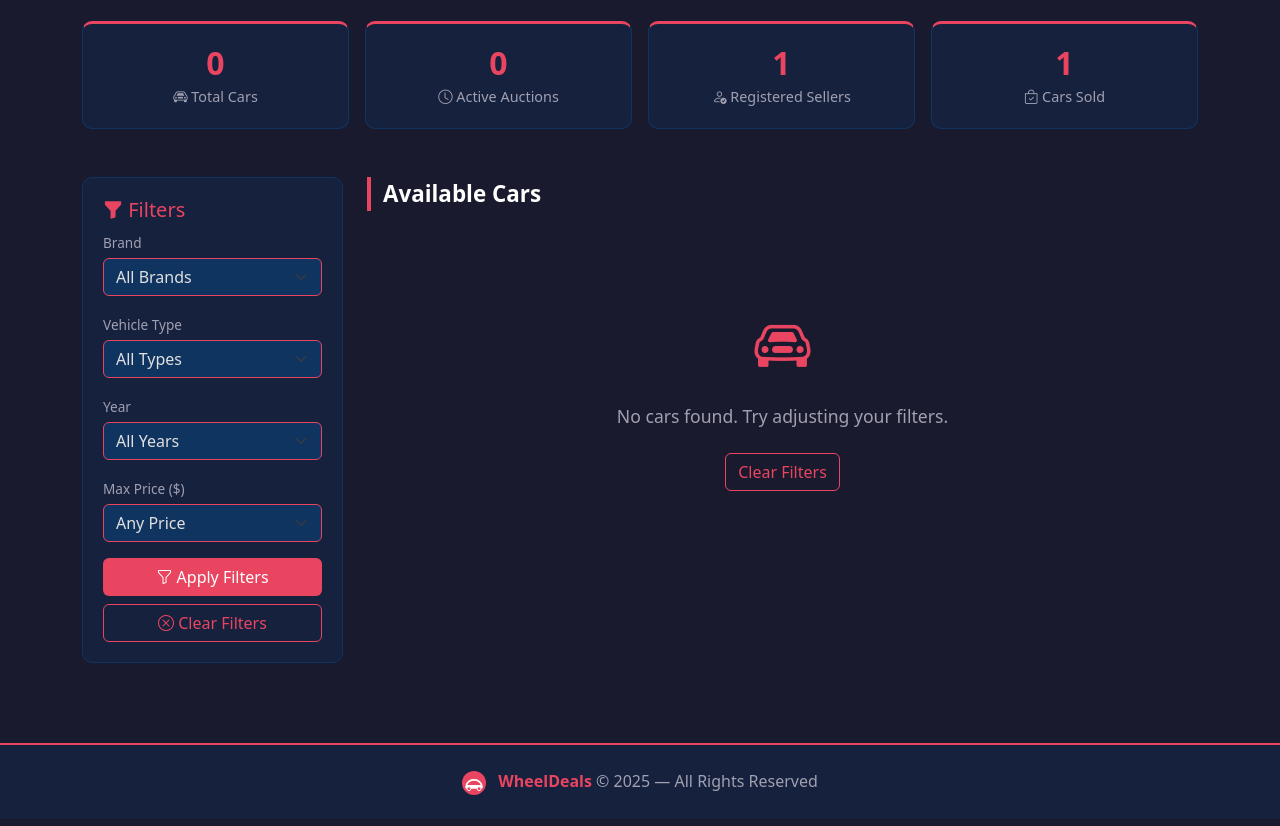
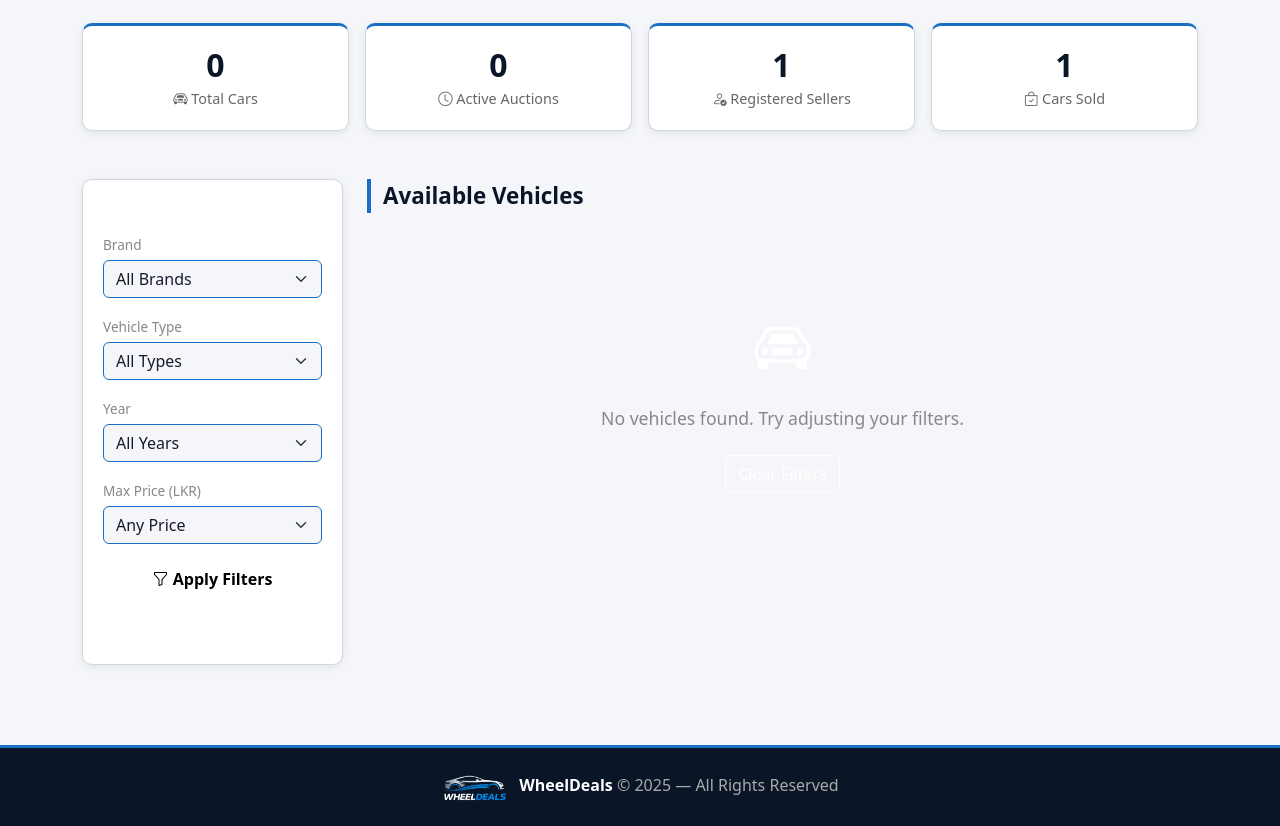
Before and after one commit to thisalirj-star/WheelDeals-Group-08, a Django app: page / in a window 1280 px wide. Shown: the part 549-1375 px from the top of the page. Run offline with Django 5.2, Linux system fonts and the light colour scheme; tables that the repository leaves empty hold one stand-in row (values such as "Sample post").

Commit message:
Update theme to match logo colors, change currency to LKR, update logo

```diff
--- a/home/templates/home/home.html
+++ b/home/templates/home/home.html
@@ -1,3 +1,4 @@
+{% load static %}
 <!DOCTYPE html>
 <html lang="en">
 <head>
@@ -8,34 +9,30 @@
     <link href="https://cdn.jsdelivr.net/npm/bootstrap-icons@1.10.0/font/bootstrap-icons.css" rel="stylesheet">
     <style>
     body {
-            background-color: #1a1a2e;
-            color: #e0e0e0;
+        background-color: #f4f6f9;
+        color: #1a1a2e;
     }
 
     /* NAVBAR */
     .navbar {
-            background-color: #16213e;
-            border-bottom: 2px solid #e94560;
+        background-color: #0a1628;
+        border-bottom: 3px solid #1a6fc4;
     }
-        .navbar-brand {
-            color: #e94560 !important;
-            font-weight: bold;
-            font-size: 1.5rem;
-            display: flex;
-            align-items: center;
-            gap: 10px;
+    .navbar-brand img {
+        height: 120px;
+        width: 250px;
+        object-fit: contain;
+    }
+    .navbar {
+        padding-top: 5px;
+        padding-bottom: 5px;
     }
     .nav-link {
-            color: #e0e0e0 !important;
+        color: #f0f0f0 !important;
+        font-weight: 500;
     }
     .nav-link:hover {
-            color: #e94560 !important;
-        }
-
-        /* LOGO */
-        .logo-icon {
-            width: 38px;
-            height: 38px;
+        color: #1a6fc4 !important;
     }
 
     /* HERO SECTION */
@@ -58,7 +55,7 @@
     .hero-overlay {
         position: absolute;
         inset: 0;
-            background: linear-gradient(to right, rgba(22,33,62,0.92) 50%, rgba(22,33,62,0.5));
+        background: linear-gradient(to right, rgba(10,22,40,0.95) 50%, rgba(10,22,40,0.6));
         z-index: 1;
     }
     .hero-content {
@@ -73,73 +70,78 @@
         line-height: 1.2;
     }
     .hero h1 span {
-            color: #e94560;
+        color: #1a6fc4;
     }
     .hero p {
-            color: #c0c0d0;
+        color: #cccccc;
         font-size: 1.1rem;
     }
 
     /* SEARCH BAR */
     .search-bar input {
-            background-color: rgba(15,52,96,0.9);
-            border: 1px solid #e94560;
-            color: #e0e0e0;
+        background-color: rgba(255,255,255,0.1);
+        border: 1px solid #1a6fc4;
+        color: #ffffff;
         border-radius: 8px 0 0 8px;
         height: 48px;
     }
-        .search-bar input::placeholder { color: #a0a0b0; }
+    .search-bar input::placeholder { color: #aaaaaa; }
     .search-bar input:focus {
-            background-color: rgba(15,52,96,0.9);
-            color: #e0e0e0;
-            border-color: #e94560;
+        background-color: rgba(255,255,255,0.15);
+        color: #ffffff;
+        border-color: #1a6fc4;
         box-shadow: none;
     }
     .search-bar button {
-            background-color: #e94560;
+        background-color: #1a6fc4;
         border: none;
         border-radius: 0 8px 8px 0;
-            color: white;
+        color: #ffffff;
         height: 48px;
         padding: 0 20px;
-            font-weight: 500;
+        font-weight: 600;
     }
-        .search-bar button:hover { background-color: #c73652; }
+    .search-bar button:hover {
+        background-color: #0a5aa8;
+    }
 
     /* FILTERS */
     .filter-section {
-            background-color: #16213e;
+        background-color: #ffffff;
         padding: 20px;
         border-radius: 10px;
-            border: 1px solid #0f3460;
+        border: 1px solid #d0d8e4;
         margin-bottom: 20px;
+        box-shadow: 0 2px 8px rgba(0,0,0,0.08);
     }
     .filter-section select {
-            background-color: #0f3460;
-            border: 1px solid #e94560;
-            color: #e0e0e0;
+        background-color: #f4f6f9;
+        border: 1px solid #1a6fc4;
+        color: #1a1a2e;
         border-radius: 6px;
     }
     .filter-section select:focus {
-            background-color: #0f3460;
-            color: #e0e0e0;
-            border-color: #e94560;
+        background-color: #f4f6f9;
+        color: #1a1a2e;
+        border-color: #0a5aa8;
         box-shadow: none;
     }
 
     /* CAR CARDS */
     .car-card {
-            background-color: #16213e;
-            border: 1px solid #0f3460;
+        background-color: #ffffff;
+        border: 1px solid #d0d8e4;
         border-radius: 12px;
         overflow: hidden;
-            transition: transform 0.2s, border-color 0.2s;
+        transition: transform 0.2s, border-color 0.2s, box-shadow 0.2s;
         cursor: pointer;
         height: 100%;
+        box-shadow: 0 2px 8px rgba(0,0,0,0.08);
     }
     .car-card:hover {
         transform: translateY(-5px);
-            border-color: #e94560;
+        border-color: #1a6fc4;
+        box-shadow: 0 8px 20px rgba(26,111,196,0.15);
     }
     .car-card img {
         width: 100%;
@@ -148,65 +150,67 @@
     }
     .car-card .card-body { padding: 15px; }
     .car-card .car-title {
-            color: #e0e0e0;
+        color: #0a1628;
         font-weight: bold;
         font-size: 1rem;
         margin-bottom: 4px;
     }
     .car-card .car-price {
-            color: #e94560;
+        color: #1a6fc4;
         font-weight: bold;
         font-size: 1.1rem;
     }
     .car-card .car-details {
-            color: #a0a0b0;
+        color: #666666;
         font-size: 0.85rem;
     }
     .badge-type {
-            background-color: #e94560;
-            color: white;
+        background-color: #0a1628;
+        color: #ffffff;
         font-size: 0.75rem;
         padding: 3px 10px;
         border-radius: 12px;
         display: inline-block;
+        font-weight: 600;
     }
 
     /* SUMMARY CARDS */
     .summary-card {
-            background-color: #16213e;
-            border: 1px solid #0f3460;
+        background-color: #ffffff;
+        border: 1px solid #d0d8e4;
         border-radius: 10px;
         padding: 20px;
         text-align: center;
-            border-top: 3px solid #e94560;
+        border-top: 3px solid #1a6fc4;
+        box-shadow: 0 2px 8px rgba(0,0,0,0.08);
     }
     .summary-card h3 {
-            color: #e94560;
+        color: #0a1628;
         font-size: 2rem;
         font-weight: bold;
         margin-bottom: 4px;
     }
     .summary-card p {
-            color: #a0a0b0;
+        color: #666666;
         margin: 0;
         font-size: 0.9rem;
     }
 
     /* SECTION TITLE */
     .section-title {
-            color: #ffffff;
+        color: #0a1628;
         font-weight: bold;
         font-size: 1.4rem;
-            border-left: 4px solid #e94560;
+        border-left: 4px solid #1a6fc4;
         padding-left: 12px;
         margin-bottom: 20px;
     }
 
     /* FOOTER */
     footer {
-            background-color: #16213e;
-            border-top: 2px solid #e94560;
-            color: #a0a0b0;
+        background-color: #0a1628;
+        border-top: 3px solid #1a6fc4;
+        color: #aaaaaa;
         padding: 24px 0;
         text-align: center;
         margin-top: 60px;
@@ -219,16 +223,7 @@
 <nav class="navbar navbar-expand-lg">
     <div class="container">
         <a class="navbar-brand" href="#">
-            <!-- UNIQUE LOGO -->
-            <svg class="logo-icon" viewBox="0 0 38 38" xmlns="http://www.w3.org/2000/svg">
-                <circle cx="19" cy="19" r="19" fill="#e94560"/>
-                <path d="M7 22 Q10 14 19 14 Q28 14 31 22" stroke="white" stroke-width="2.5" fill="none" stroke-linecap="round"/>
-                <rect x="5" y="22" width="28" height="6" rx="3" fill="white"/>
-                <circle cx="11" cy="28" r="3" fill="#e94560" stroke="white" stroke-width="1.5"/>
-                <circle cx="27" cy="28" r="3" fill="#e94560" stroke="white" stroke-width="1.5"/>
-                <path d="M13 19 L15 16 L23 16 L25 19" fill="white" opacity="0.6"/>
-            </svg>
-            WheelDeals
+            <img src="{% static 'images/logo.png' %}" alt="WheelDeals Logo" style="height: 45px; width: auto;">
         </a>
         <button class="navbar-toggler" type="button" data-bs-toggle="collapse" data-bs-target="#navbarNav">
             <span class="navbar-toggler-icon"></span>
@@ -236,7 +231,7 @@
         <div class="collapse navbar-collapse" id="navbarNav">
             <ul class="navbar-nav ms-auto">
                 <li class="nav-item">
-                    <a class="nav-link active" href="#" style="color:#e94560 !important;">
+                    <a class="nav-link active" href="#" style="color:#ffffff !important;">
                         <i class="bi bi-house-fill"></i> Home
                     </a>
                 </li>
@@ -250,7 +245,7 @@
     </div>
 </nav>
 
-<!-- HERO SECTION WITH REAL PHOTO -->
+<!-- HERO SECTION -->
 <section class="hero">
     <img class="hero-image"
          src="https://images.unsplash.com/photo-1560958089-b8a1929cea89?w=1400&q=80"
@@ -261,8 +256,6 @@
             <div class="col-md-7">
                 <h1>Find Your<br><span>Dream Car</span><br>at the Best Price</h1>
                 <p class="mt-3">Browse, bid and win your perfect vehicle.<br>Trusted sellers. Real deals. Every day.</p>
-
-                <!-- SEARCH BAR -->
                 <form method="GET" action="{% url 'home' %}" class="mt-4">
                     <div class="input-group search-bar" style="max-width:520px;">
                         <input type="text" name="search" class="form-control"
@@ -315,14 +308,14 @@
         <!-- FILTERS SIDEBAR -->
         <div class="col-md-3">
             <div class="filter-section">
-                <h5 style="color:#e94560;">
+                <h5 style="color:#ffffff;">
                     <i class="bi bi-funnel-fill"></i> Filters
                 </h5>
                 <form method="GET" action="{% url 'home' %}">
                     <input type="hidden" name="search" value="{{ search_query }}">
 
                     <div class="mb-3">
-                        <label style="color:#a0a0b0; font-size:0.85rem;">Brand</label>
+                        <label style="color:#888888; font-size:0.85rem;">Brand</label>
                         <select name="brand" class="form-select mt-1">
                             <option value="">All Brands</option>
                             <option value="Toyota" {% if brand == "Toyota" %}selected{% endif %}>Toyota</option>
@@ -336,7 +329,7 @@
                     </div>
 
                     <div class="mb-3">
-                        <label style="color:#a0a0b0; font-size:0.85rem;">Vehicle Type</label>
+                        <label style="color:#888888; font-size:0.85rem;">Vehicle Type</label>
                         <select name="vehicle_type" class="form-select mt-1">
                             <option value="">All Types</option>
                             <option value="Car" {% if vehicle_type == "Car" %}selected{% endif %}>Car</option>
@@ -348,7 +341,7 @@
                     </div>
 
                     <div class="mb-3">
-                        <label style="color:#a0a0b0; font-size:0.85rem;">Year</label>
+                        <label style="color:#888888; font-size:0.85rem;">Year</label>
                         <select name="year" class="form-select mt-1">
                             <option value="">All Years</option>
                             {% for y in years %}
@@ -358,20 +351,20 @@
                     </div>
 
                     <div class="mb-3">
-                        <label style="color:#a0a0b0; font-size:0.85rem;">Max Price ($)</label>
+                        <label style="color:#888888; font-size:0.85rem;">Max Price (LKR)</label>
                         <select name="max_price" class="form-select mt-1">
                             <option value="">Any Price</option>
-                            <option value="10000" {% if max_price == "10000" %}selected{% endif %}>Under $10,000</option>
-                            <option value="25000" {% if max_price == "25000" %}selected{% endif %}>Under $25,000</option>
-                            <option value="50000" {% if max_price == "50000" %}selected{% endif %}>Under $50,000</option>
-                            <option value="100000" {% if max_price == "100000" %}selected{% endif %}>Under $100,000</option>
+                            <option value="10000" {% if max_price == "10000" %}selected{% endif %}>Under LKR 1,000,000</option>
+                            <option value="25000" {% if max_price == "25000" %}selected{% endif %}>Under LKR 3,000,000</option>
+                            <option value="50000" {% if max_price == "50000" %}selected{% endif %}>Under LKR 6,000,000</option>
+                            <option value="100000" {% if max_price == "100000" %}selected{% endif %}>Under LKR 10,000,000</option>
                         </select>
                     </div>
 
-                    <button type="submit" class="btn w-100" style="background-color:#e94560; color:white;">
+                    <button type="submit" class="btn w-100" style="background-color:#ffffff; color:#000000; font-weight:600;">
                         <i class="bi bi-funnel"></i> Apply Filters
                     </button>
-                    <a href="{% url 'home' %}" class="btn w-100 mt-2" style="border:1px solid #e94560; color:#e94560;">
+                    <a href="{% url 'home' %}" class="btn w-100 mt-2" style="border:1px solid #ffffff; color:#ffffff;">
                         <i class="bi bi-x-circle"></i> Clear Filters
                     </a>
                 </form>
@@ -380,7 +373,7 @@
 
         <!-- CAR LISTINGS GRID -->
         <div class="col-md-9">
-            <p class="section-title">Available Cars</p>
+            <p class="section-title">Available Vehicles</p>
             <div class="row g-3">
                 {% if cars %}
                     {% for car in cars %}
@@ -394,7 +387,7 @@
                             <div class="card-body">
                                 <span class="badge-type">{{ car.vehicle_type }}</span>
                                 <p class="car-title mt-2">{{ car.brand }} {{ car.model }}</p>
-                                <p class="car-price">Starting at ${{ car.starting_price }}</p>
+                                <p class="car-price">Starting at LKR {{ car.starting_price }}</p>
                                 <p class="car-details">
                                     <i class="bi bi-calendar3"></i> {{ car.year }} &nbsp;&nbsp;
                                     <i class="bi bi-speedometer2"></i> {{ car.mileage }} km
@@ -405,9 +398,9 @@
                     {% endfor %}
                 {% else %}
                     <div class="col-12 text-center mt-5" style="padding: 40px 0;">
-                        <i class="bi bi-car-front" style="font-size:3.5rem; color:#e94560;"></i>
-                        <p class="mt-3" style="color:#a0a0b0; font-size:1.1rem;">No cars found. Try adjusting your filters.</p>
-                        <a href="{% url 'home' %}" class="btn mt-2" style="border:1px solid #e94560; color:#e94560;">
+                        <i class="bi bi-car-front" style="font-size:3.5rem; color:#ffffff;"></i>
+                        <p class="mt-3" style="color:#888888; font-size:1.1rem;">No vehicles found. Try adjusting your filters.</p>
+                        <a href="{% url 'home' %}" class="btn mt-2" style="border:1px solid #ffffff; color:#ffffff;">
                             Clear Filters
                         </a>
                     </div>
@@ -421,14 +414,8 @@
 <!-- FOOTER -->
 <footer>
     <div class="container">
-        <svg width="24" height="24" viewBox="0 0 38 38" xmlns="http://www.w3.org/2000/svg" style="margin-right:8px;">
-            <circle cx="19" cy="19" r="19" fill="#e94560"/>
-            <path d="M7 22 Q10 14 19 14 Q28 14 31 22" stroke="white" stroke-width="2.5" fill="none" stroke-linecap="round"/>
-            <rect x="5" y="22" width="28" height="6" rx="3" fill="white"/>
-            <circle cx="11" cy="28" r="3" fill="#e94560" stroke="white" stroke-width="1.5"/>
-            <circle cx="27" cy="28" r="3" fill="#e94560" stroke="white" stroke-width="1.5"/>
-        </svg>
-        <strong style="color:#e94560;">WheelDeals</strong> &copy; 2025 — All Rights Reserved
+        <img src="{% static 'images/logo.png' %}" alt="WheelDeals" style="height:30px; margin-right:8px;">
+        <strong style="color:#ffffff;">WheelDeals</strong> &copy; 2025 — All Rights Reserved
     </div>
 </footer>
 
--- a/wheeldeals/settings.py
+++ b/wheeldeals/settings.py
@@ -120,3 +120,5 @@ STATIC_URL = 'static/'
 import os
 MEDIA_URL = '/media/'
 MEDIA_ROOT = os.path.join(BASE_DIR, 'media')
+
+STATICFILES_DIRS = [os.path.join(BASE_DIR, 'static')]
```
Also changed, not shown: static/images/logo.png (added). Lines whose indentation alone changed are shown as unchanged.
